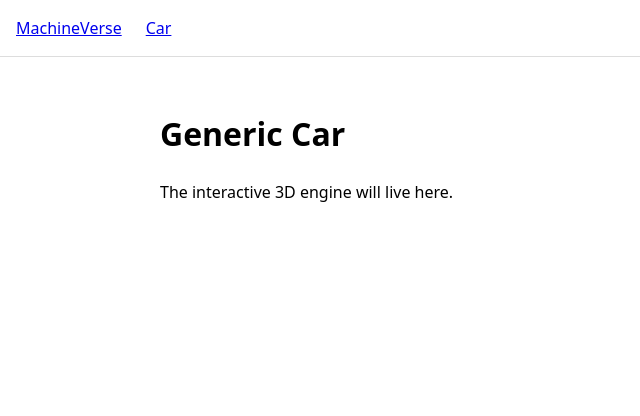
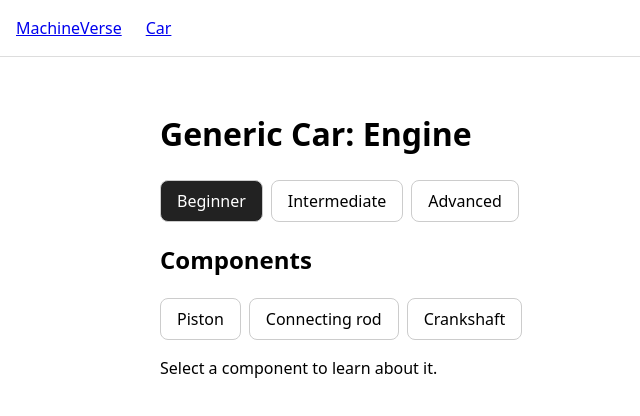
Before and after one commit to Harshaoo1/machineverse, a React (Vite) app: page /vehicle in a window 1280 px wide. Shown: the top 416 px of the page, without its empty margins (0-640 px from the left). Built offline with nearby package versions, Linux system fonts and the light colour scheme.

Commit message:
Add level toggle and info panel

```diff
--- /dev/null
+++ b/src/components/InfoPanel.tsx
@@ -0,0 +1,62 @@
+import { engineComponents } from '../data/engine'
+import type { EngineComponent, Level } from '../data/types'
+
+type InfoPanelProps = {
+  component: EngineComponent
+  level: Level
+  onSelect: (id: string) => void
+}
+
+function InfoPanel({ component, level, onSelect }: InfoPanelProps) {
+  const related = engineComponents.filter((item) =>
+    component.relatedIds.includes(item.id),
+  )
+
+  return (
+    <article className="info-panel">
+      <h2>{component.name}</h2>
+
+      {component.status === 'draft' && (
+        <p className="draft-note">
+          Draft: this entry has not been verified against a source yet.
+        </p>
+      )}
+
+      <p>
+        <strong>Where it is:</strong> {component.location}
+      </p>
+      <p>{component.explanation[level]}</p>
+
+      <h3>Why it exists</h3>
+      <p>{component.whyItExists}</p>
+
+      <h3>If it fails</h3>
+      <p>{component.ifItFails.effect}</p>
+      <p>Common symptoms:</p>
+      <ul>
+        {component.ifItFails.symptoms.map((symptom) => (
+          <li key={symptom}>{symptom}</li>
+        ))}
+      </ul>
+
+      {component.safetyNote && (
+        <p className="safety-note">
+          <strong>Safety:</strong> {component.safetyNote}
+        </p>
+      )}
+
+      <h3>Works with</h3>
+      <ul className="component-list">
+        {related.map((item) => (
+          <li key={item.id}>
+            <button type="button" onClick={() => onSelect(item.id)}>
+              {item.name}
+            </button>
+          </li>
+        ))}
+      </ul>
+    </article>
+  )
+}
+
+export default InfoPanel
--- a/src/index.css
+++ b/src/index.css
@@ -34,3 +34,47 @@ nav {
 .categories span {
   color: #666;
 }
+
+.levels,
+.component-list {
+  display: flex;
+  flex-wrap: wrap;
+  gap: 0.5rem;
+  list-style: none;
+  padding: 0;
+}
+
+button {
+  padding: 0.5rem 1rem;
+  border: 1px solid #ccc;
+  border-radius: 0.5rem;
+  background: #fff;
+  font: inherit;
+  cursor: pointer;
+}
+
+.levels button {
+  text-transform: capitalize;
+}
+
+button[aria-pressed='true'] {
+  background: #222;
+  color: #fff;
+}
+
+.info-panel {
+  margin-top: 1.5rem;
+  padding: 1.5rem;
+  border: 1px solid #ddd;
+  border-radius: 0.5rem;
+}
+
+.draft-note {
+  color: #8a5a00;
+}
+
+.safety-note {
+  padding: 0.75rem 1rem;
+  border-left: 4px solid #c0392b;
+  background: #fdf0ee;
+}
--- a/src/pages/VehiclePage.tsx
+++ b/src/pages/VehiclePage.tsx
@@ -1,8 +1,53 @@
+import { useState } from 'react'
+import InfoPanel from '../components/InfoPanel'
+import { engineComponents } from '../data/engine'
+import type { Level } from '../data/types'
+
+const levels: Level[] = ['beginner', 'intermediate', 'advanced']
+
 function VehiclePage() {
+  const [level, setLevel] = useState<Level>('beginner')
+  const [selectedId, setSelectedId] = useState<string | null>(null)
+
+  const selected = engineComponents.find((item) => item.id === selectedId)
+
   return (
     <>
-      <h1>Generic Car</h1>
-      <p>The interactive 3D engine will live here.</p>
+      <h1>Generic Car: Engine</h1>
+
+      <div role="group" aria-label="Explanation level" className="levels">
+        {levels.map((option) => (
+          <button
+            key={option}
+            type="button"
+            aria-pressed={option === level}
+            onClick={() => setLevel(option)}
+          >
+            {option}
+          </button>
+        ))}
+      </div>
+
+      <h2>Components</h2>
+      <ul className="component-list">
+        {engineComponents.map((item) => (
+          <li key={item.id}>
+            <button
+              type="button"
+              aria-pressed={item.id === selectedId}
+              onClick={() => setSelectedId(item.id)}
+            >
+              {item.name}
+            </button>
+          </li>
+        ))}
+      </ul>
+
+      {selected ? (
+        <InfoPanel component={selected} level={level} onSelect={setSelectedId} />
+      ) : (
+        <p>Select a component to learn about it.</p>
+      )}
     </>
   )
 }
```
